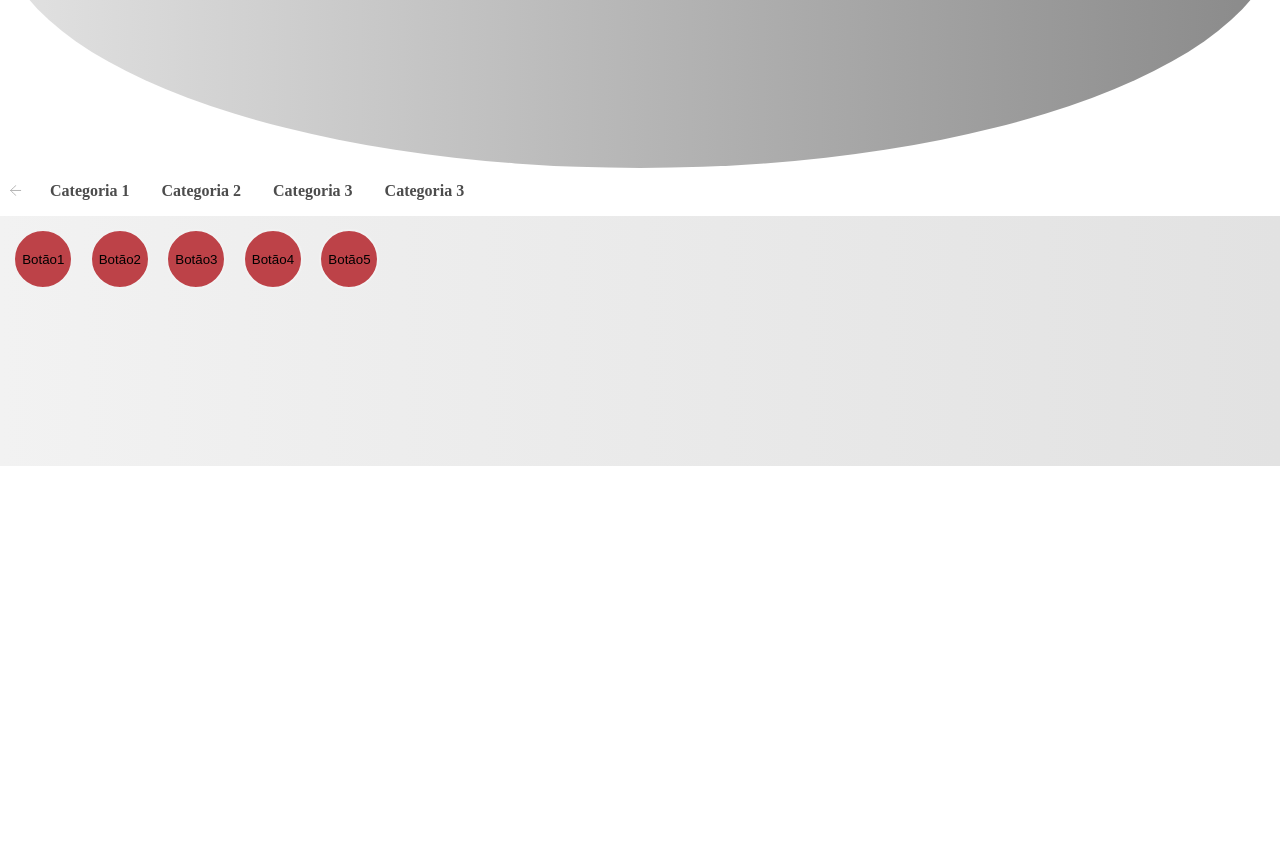
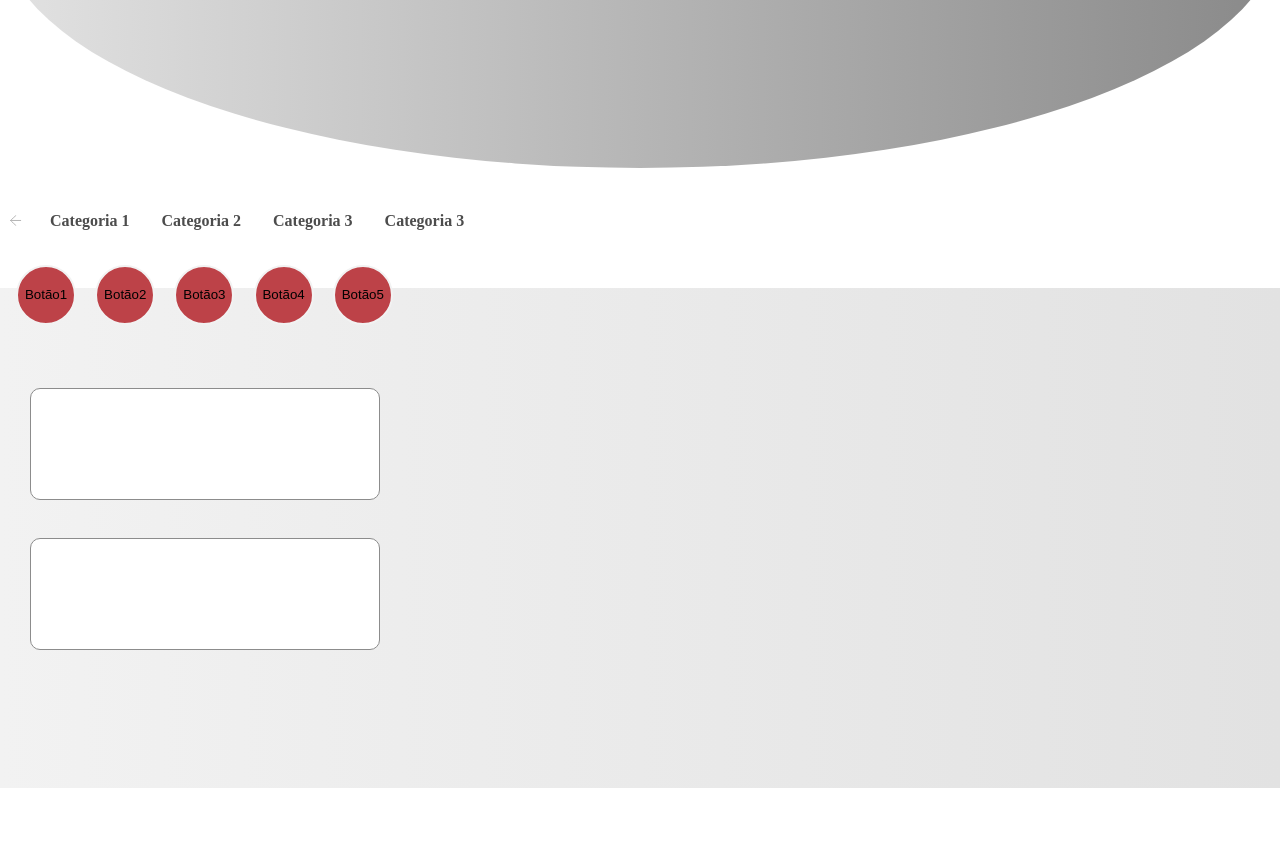
Before and after one commit to Librelones/tech, a plain HTML site: page index.html in a window 1280 px wide. Shown: the part 312-1160 px from the top of the page. Before the commit the page ends 800 px from the top, so only its background shows below. Drawn offline with Linux system fonts and the light colour scheme.

Commit message:
Update style.css

```diff
--- a/style.css
+++ b/style.css
@@ -24,17 +24,28 @@ header {
     background-image: linear-gradient(to right, #e2e2e2,#898989);
 }
 
+.final {
+
+    width: 500px;
+    height: 200px;
+    margin-top: 120%;
+    position: absolute;
+    background: red;
+
+}
+
 .bt {
   background: none;
   border: none;
   cursor: pointer;
   margin: 10px;
+  cursor: pointer;
 }
 
-.button {
+  .button {
 
-  margin-left: 1em;
-  margin-top: 1em;
+  margin-left: 1.2em;
+  margin-top: -5em;
   height: 60px;
   width: 60px;
   border-radius: 50%;
@@ -43,35 +54,62 @@ header {
   display: inline-block;
   transition-duration: 0.4s;
   cursor: pointer;
-  flex-direction: row;
-  flex-wrap: wrap;
-
 }
 
-.button1:hover{
-  background-color: white;
-  color: black;
-  border: 2px solid #008CBA;
-}
-
-.prod{
-
-  background-image: #bd0048;
-}
 
 /*middle*/
 
 .middle {
-  height: 300px;
-  height: 30vh;
+  width: 100%;
+  height: 500px;
+  margin-top: 50px;
   justify-content: center;
-  min-height: 250px;
   text-align: justify;
   font-size: 80%;
   background-image: linear-gradient(to right, #f2f2f2,#e2e2e2);
+  position: absolute;
+
 }
 
+/*intomiddle*/
 
+.intomiddle1{
+
+
+  color: #4c4c44;
+  margin-left: 30px;
+  margin-top: 150px;
+  height: 100px;
+  width: 350px;
+  position: absolute;
+  padding: 100px 10px 10px;
+  justify-self: left;
+  font-family: sans-serif;
+  font-size: 90%;
+  background: white;
+  border: solid #8c8c8c;
+  border-width: thin;
+  border-radius: 10px;
+}
+
+.intomiddle2{
+
+
+  color: #4c4c44;
+  margin-left: 30px;
+  margin-top: 300px;
+  height: 100px;
+  width: 350px;
+  position: absolute;
+  padding: 100px 10px 10px;
+  justify-self: left;
+  font-family: sans-serif;
+  font-size: 90%;
+  background: white;
+  border: solid #8c8c8c;
+  border-width: thin;
+  border-radius: 10px;
+}
 
 /*scrollmenu*/
 
@@ -80,7 +118,9 @@ div.scrollmenu {
   overflow: auto;
   white-space: nowrap;
   width: 100%;
-  height: 48px;
+  height: 40px;
+  margin-top: 30px;
+
 }
 
 div.scrollmenu a {
@@ -91,9 +131,7 @@ div.scrollmenu a {
   text-decoration: none;
 }
 
-div.scrollmenu li:hover {
-  background-color: #777;
-}
+
 
 @media screen and (min-width: 768px) {
 
```
